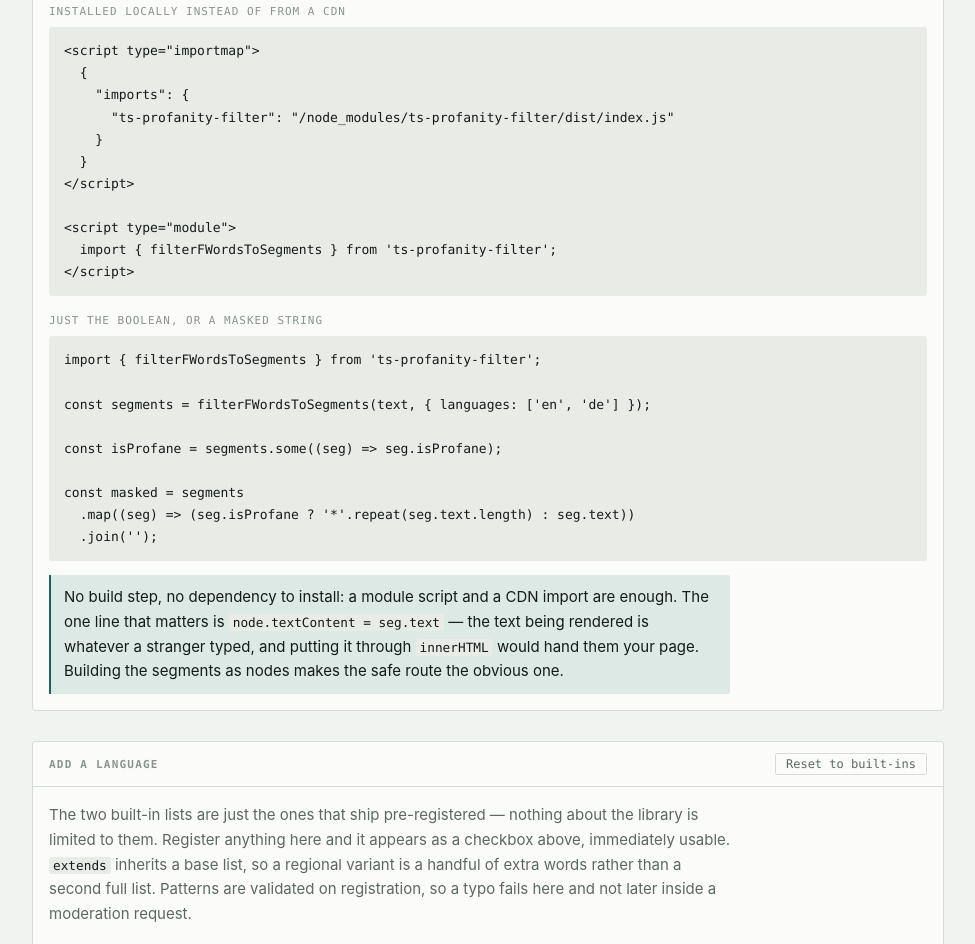
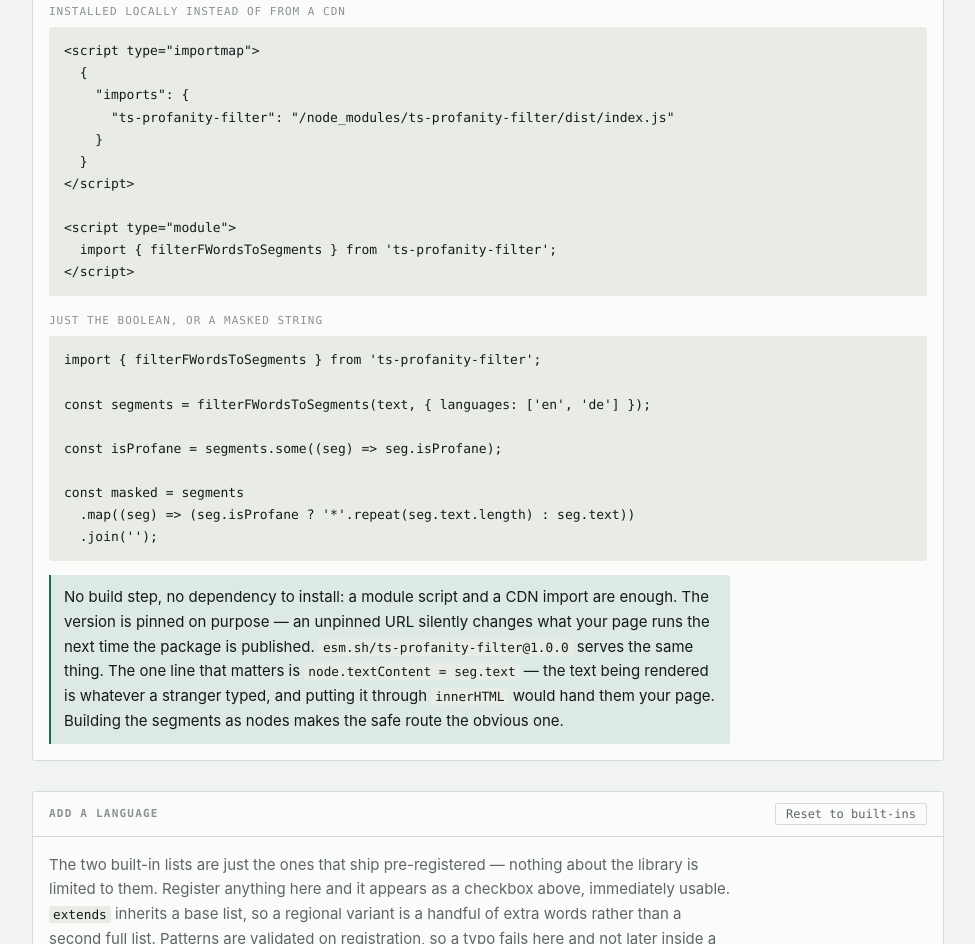
Before and after one commit to Kevinci/ts-profanity-filter, a website: page docs/index.html in a window 1280 px wide. Shown: the part 2786-3730 px from the top of the page, without its empty margins (152-1127 px from the left). Drawn offline with Linux system fonts and the light colour scheme.

Commit message:
Document the CDNs and pin the version in the examples
The package is on npm, so jsDelivr, esm.sh and unpkg already serve it with no
setup at all, subpath imports included. The README now says so, with a table
and an example importing /react and /lang/de straight from a URL.

Both examples switch from an unpinned esm.sh URL to a pinned jsDelivr one, and
say why: an unpinned URL always resolves to the newest release, so a page
starts running different code the next time the package is published, without
anyone touching it. Fine for a playground, not for production.

In the demo the version is interpolated from package.json rather than typed
out, so the URL shown can never drift from what is actually published.

Every CDN URL in the README and the built page was fetched before committing;
all resolve.

```diff
--- a/docs/index.html
+++ b/docs/index.html
@@ -1665,6 +1665,9 @@ const I18N = {
       'import, so nothing you do not use reaches your bundle.',
     'fw.vanilla.note':
       'No build step, no dependency to install: a module script and a CDN import are enough. ' +
+      'The version is pinned on purpose — an unpinned URL silently changes what your page runs ' +
+      'the next time the package is published. <code>esm.sh/ts-profanity-filter@' + META.version +
+      '</code> serves the same thing. ' +
       'The one line that matters is <code>node.textContent = seg.text</code> — the text being ' +
       'rendered is whatever a stranger typed, and putting it through <code>innerHTML</code> ' +
       'would hand them your page. Building the segments as nodes makes the safe route the ' +
@@ -1776,7 +1779,10 @@ const I18N = {
       'Subpath-Import — was du nicht nutzt, landet auch nicht im Bundle.',
     'fw.vanilla.note':
       'Kein Build-Schritt, keine Abhängigkeit zu installieren — ein Modul-Script und ein ' +
-      'CDN-Import genügen. Die entscheidende Zeile ist <code>node.textContent = seg.text</code>: ' +
+      'CDN-Import genügen. Die Version ist bewusst festgenagelt: eine ungepinnte URL ändert ' +
+      'stillschweigend, was deine Seite ausführt, sobald das Paket neu veröffentlicht wird. ' +
+      '<code>esm.sh/ts-profanity-filter@' + META.version + '</code> liefert dasselbe. ' +
+      'Die entscheidende Zeile ist <code>node.textContent = seg.text</code>: ' +
       'gerendert wird, was ein Fremder getippt hat, und über <code>innerHTML</code> würdest du ' +
       'ihm damit deine Seite überlassen. Die Segmente als Knoten zu bauen macht den sicheren Weg ' +
       'zum naheliegenden.',
@@ -1870,7 +1876,7 @@ const SAMPLES = {
 </style>
 
 <script type="module">
-  import { filterFWordsToSegments } from 'https://esm.sh/ts-profanity-filter';
+  import { filterFWordsToSegments } from 'https://cdn.jsdelivr.net/npm/ts-profanity-filter@${META.version}/+esm';
 
   const draft = document.getElementById('draft');
   const output = document.getElementById('output');
```
Also changed, not shown: demo/template.html (+8 -2 lines), README.md.
